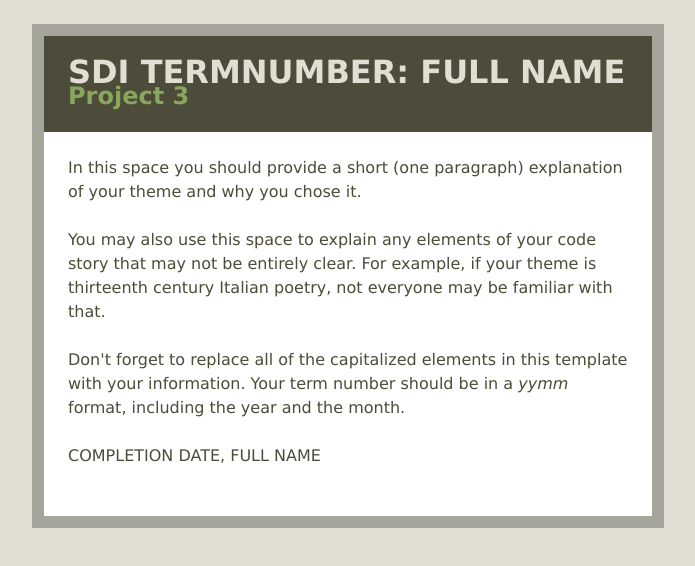
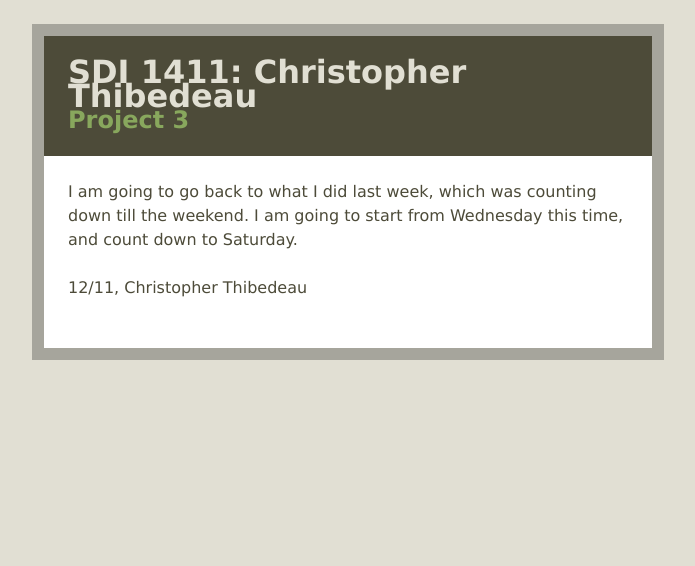
Before and after one commit to cthibedeau/Thibedeau_Christopher_WPF, a plain HTML site: page Project3(Git)/sdi-project3_f6bf3516-3d8a-4ed3-b452-9f6c8c0b4cb5/sdi-project3.html in a window 1280 px wide. Shown: the whole page, without its empty margins (292-987 px from the left). Drawn offline with Linux system fonts and the light colour scheme.

Commit message:
Changes made to the .html file, as well as initial setup of the .js file.

```diff
--- /dev/null
+++ b/Project3(Git)/sdi-project3_f6bf3516-3d8a-4ed3-b452-9f6c8c0b4cb5/Thibedeau_Christopher_Project3.js
@@ -0,0 +1,6 @@
+//alert("JavaScript works!");
+
+//Thibedeau, Christopher
+//Project 3
+//12 11
+//SDI 1411
--- a/Project3(Git)/sdi-project3_f6bf3516-3d8a-4ed3-b452-9f6c8c0b4cb5/rename-me.js
+++ /dev/null
@@ -1 +0,0 @@
-alert("JavaScript works!");
--- a/Project3(Git)/sdi-project3_f6bf3516-3d8a-4ed3-b452-9f6c8c0b4cb5/sdi-project3.html
+++ b/Project3(Git)/sdi-project3_f6bf3516-3d8a-4ed3-b452-9f6c8c0b4cb5/sdi-project3.html
@@ -1,23 +1,21 @@
 <!DOCTYPE html>
 <html>
 <head>
-    <title>FULL NAME :: Project 3 :: SDI TERMNUMBER</title>
+    <title>Christopher Thibedeau :: Project 3 :: SDI 1411</title>
     <link rel="stylesheet" href="sdi.css" type="text/css" />
     <meta charset="UTF-8" />
 </head>
 <body>
 <header>
-    <h1>SDI TERMNUMBER: FULL NAME</h1>
+    <h1>SDI 1411: Christopher Thibedeau</h1>
     <h2>Project 3</h2>
 </header>
 <article>
-<p>In this space you should provide a short (one paragraph) explanation of your theme and why you chose it.</p>
-<p>You may also use this space to explain any elements of your code story that may not be entirely clear.  For example, if your theme is thirteenth century Italian poetry, not everyone may be familiar with that.</p>
-<p>Don't forget to replace all of the capitalized elements in this template with your information.  Your term number should be in a <em>yymm</em> format, including the year and the month.</p>
+<p>I am going to go back to what I did last week, which was counting down till the weekend. I am going to start from Wednesday this time, and count down to Saturday.</p>
 </article>
 <footer>
-    <p>COMPLETION DATE, FULL NAME</p>
+    <p>12/11, Christopher Thibedeau</p>
 </footer>
-<script type="text/javascript" src="rename-me.js"></script>
+<script type="text/javascript" src="Thibedeau_Christopher_Project3.js"></script>
 </body>
 </html>
```
